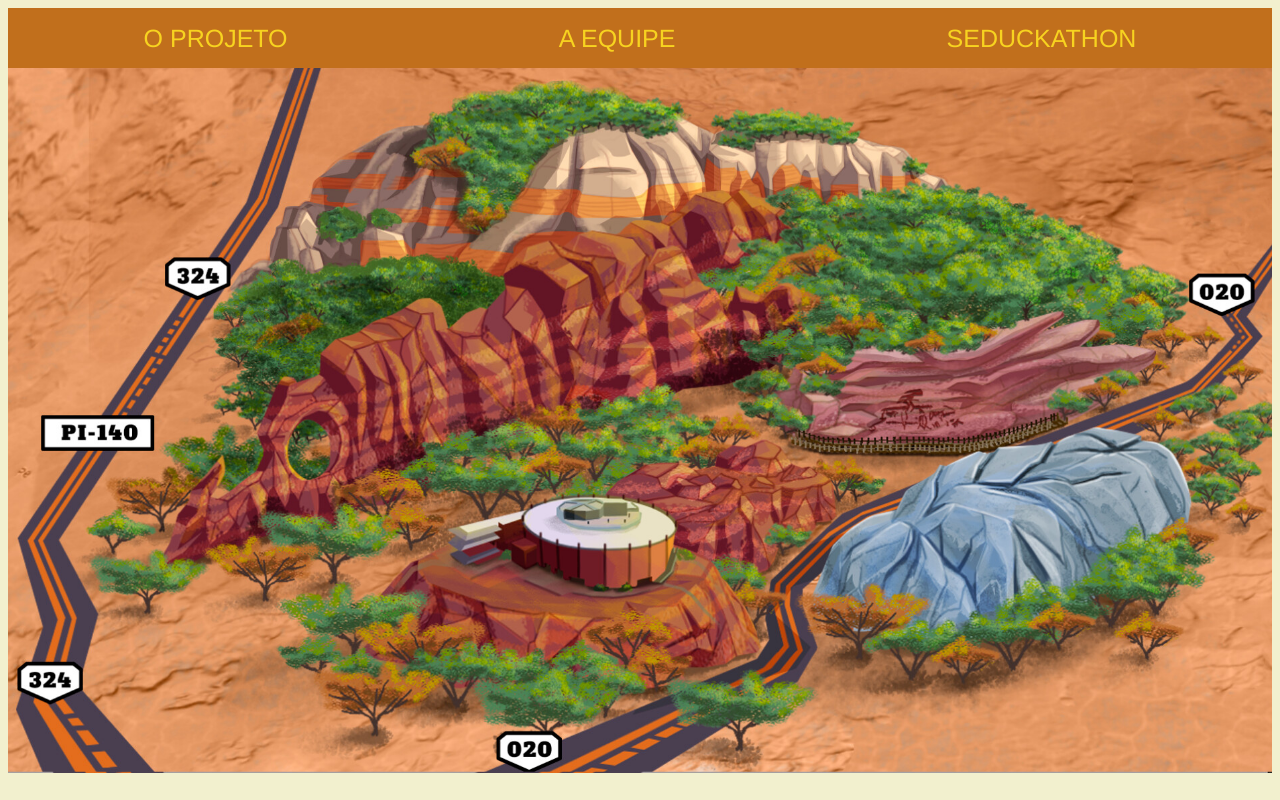
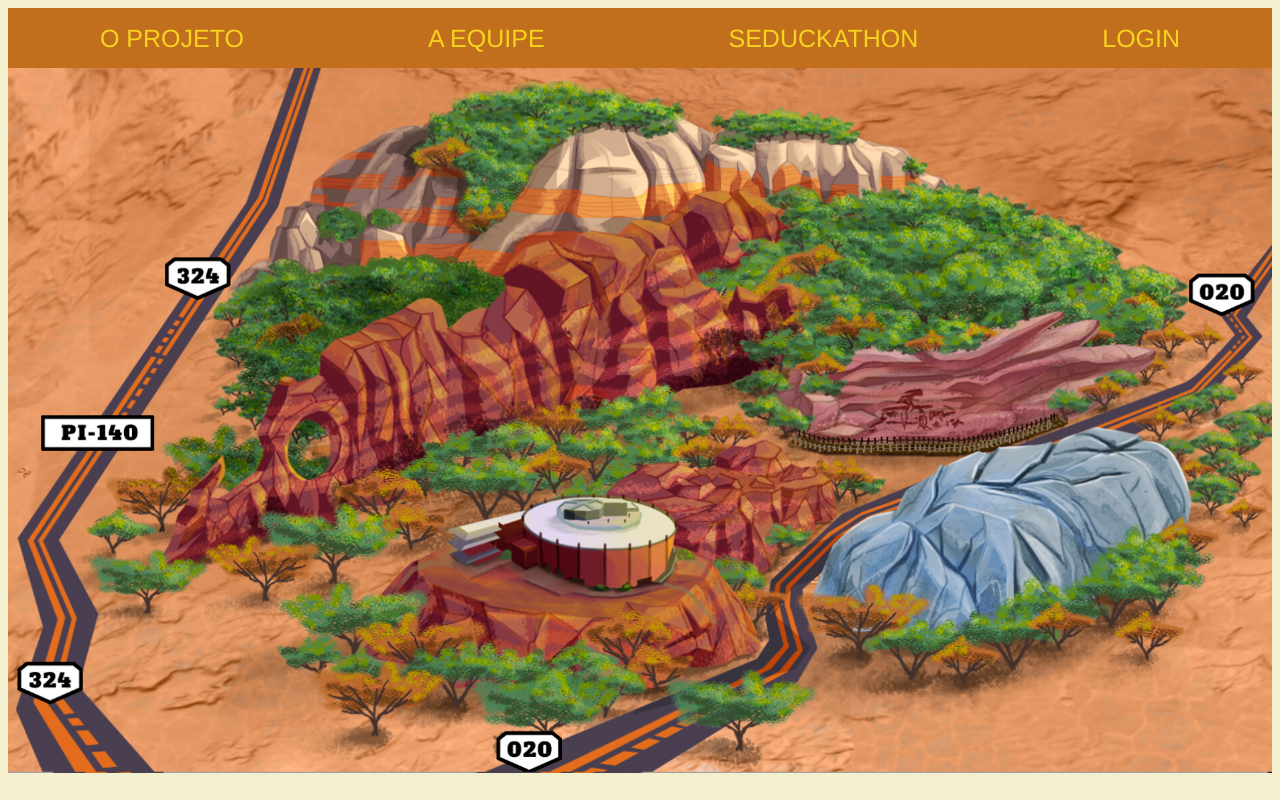
Before and after one commit to evelynkarinne/rpg, a plain HTML site: page index.html in a window 1280 px wide. Shown: the top 800 px of the page. Drawn offline with Linux system fonts and the light colour scheme.

Commit message:
Update index.html

```diff
--- a/index.html
+++ b/index.html
@@ -15,6 +15,7 @@
         <a href="#projeto">O PROJETO</a>
         <a href="#equipe">A EQUIPE</a>
         <a href="#seduckathon">SEDUCKATHON</a>
+        <a href="#">LOGIN</a>
     </nav>
     <section id="imagem">
         <img src="parqueserradacapivara.jpg"
```
